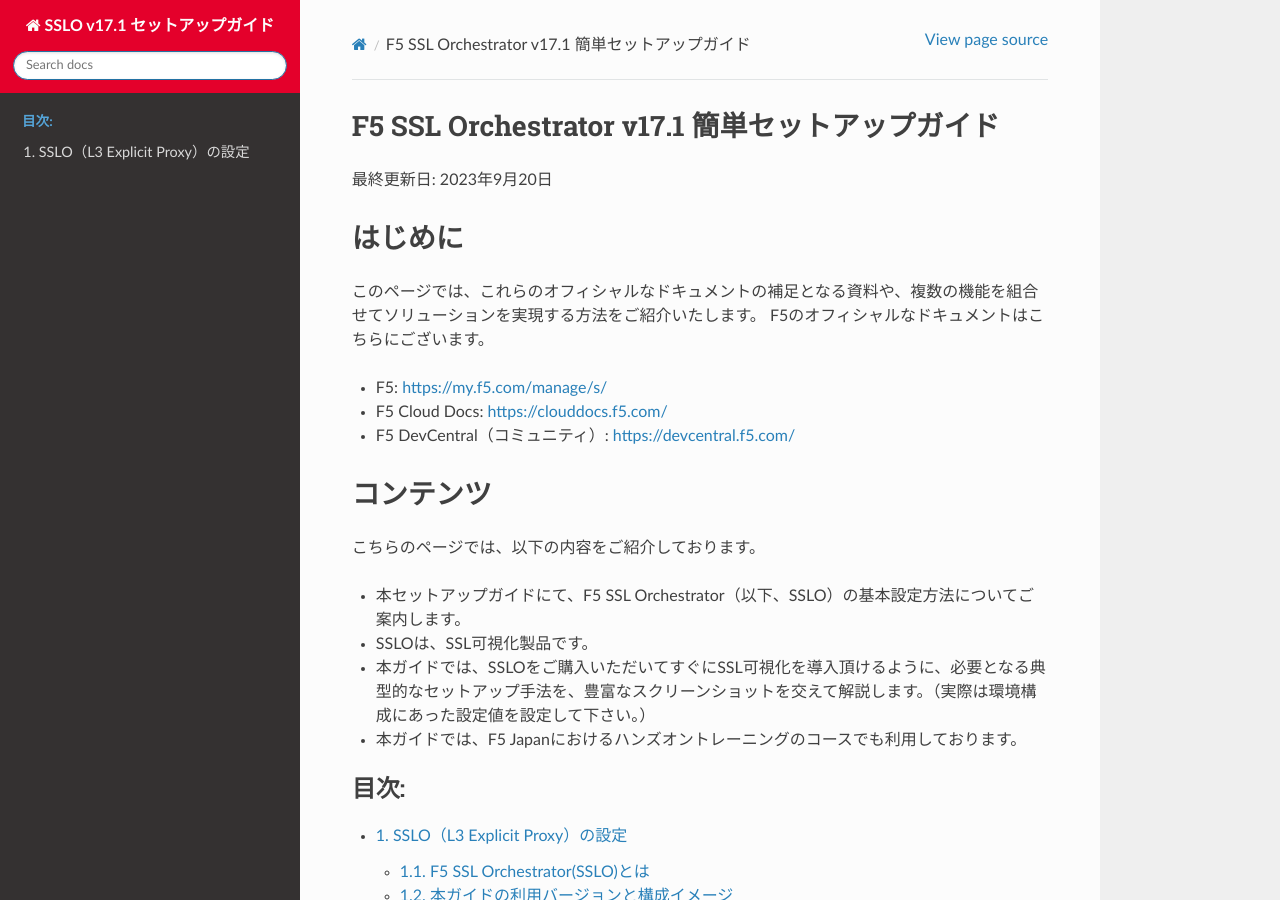
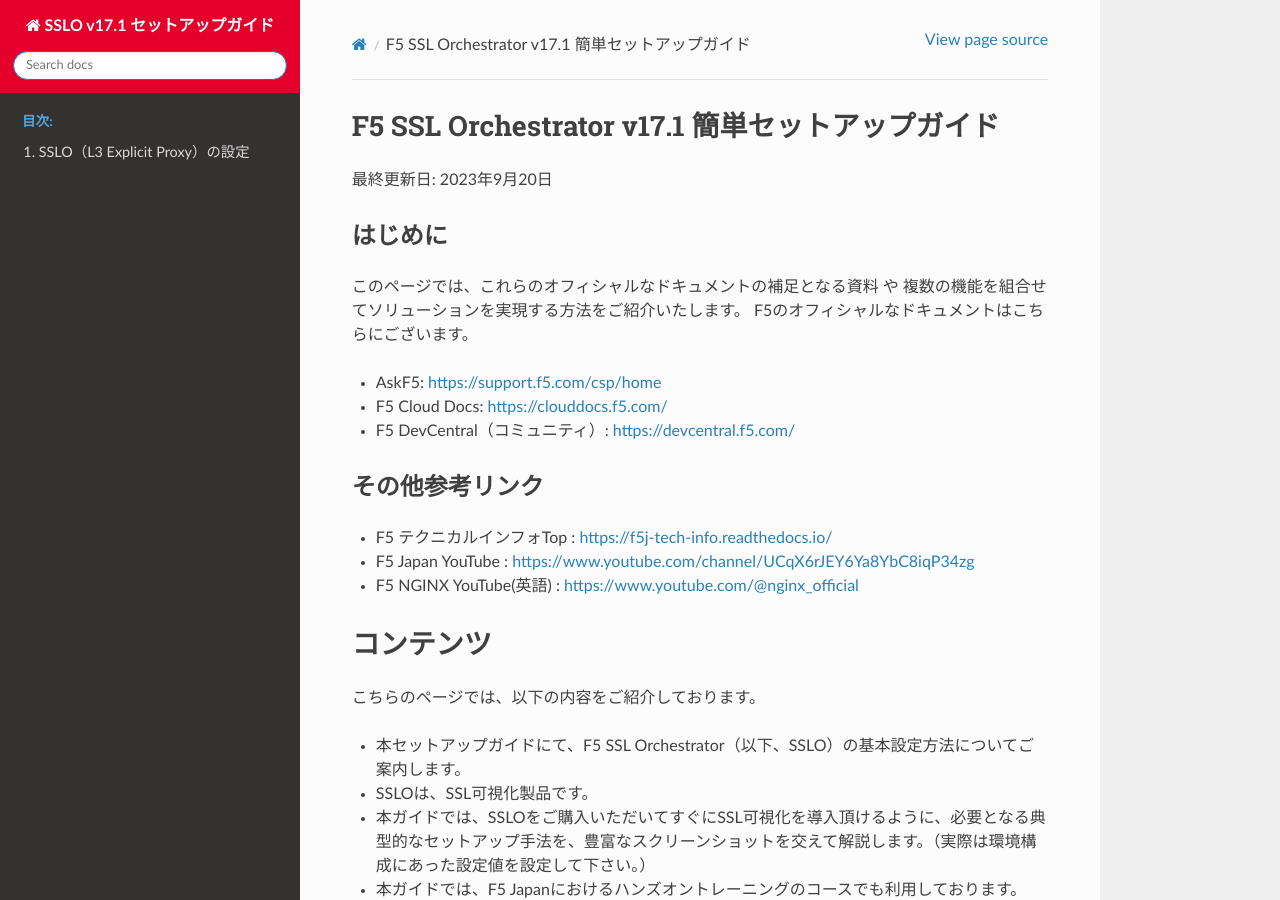
Before and after one commit to BeF5/f5j-easy-setup-sslo-17, a Sphinx documentation site: the page built from docs/index.rst, in a window 1280 px wide and 900 px high. Built offline with Sphinx 7.4.7 and the Read the Docs theme 2.0.0, drawn with Linux system fonts in a browser that asks for light colours.

Commit message:
Update index.rst

```diff
--- a/docs/index.rst
+++ b/docs/index.rst
@@ -9,13 +9,22 @@
 
 
 はじめに
-==============================================
-このページでは、これらのオフィシャルなドキュメントの補足となる資料や、複数の機能を組合せてソリューションを実現する方法をご紹介いたします。
+--------------------------------
+このページでは、これらのオフィシャルなドキュメントの補足となる資料 や 複数の機能を組合せてソリューションを実現する方法をご紹介いたします。
 F5のオフィシャルなドキュメントはこちらにございます。
 
-- F5: https://my.f5.com/manage/s/
+- AskF5: https://support.f5.com/csp/home
 - F5 Cloud Docs: https://clouddocs.f5.com/
 - F5 DevCentral（コミュニティ）: https://devcentral.f5.com/
+
+
+その他参考リンク
+--------------------------------
+
+- F5 テクニカルインフォTop : https://f5j-tech-info.readthedocs.io/
+- F5 Japan YouTube : https://www.youtube.com/channel/UCqX6rJEY6Ya8YbC8iqP34zg
+- F5 NGINX YouTube(英語) : https://www.youtube.com/@nginx_official
+
 
 コンテンツ
 ==============================================
```
